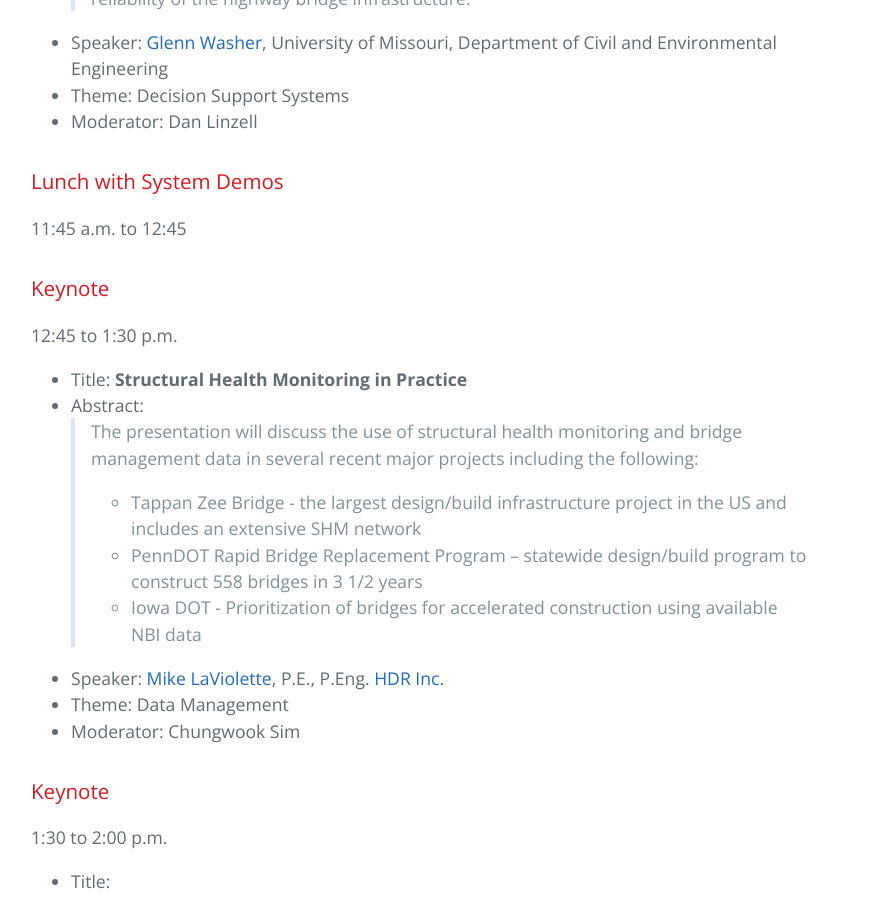
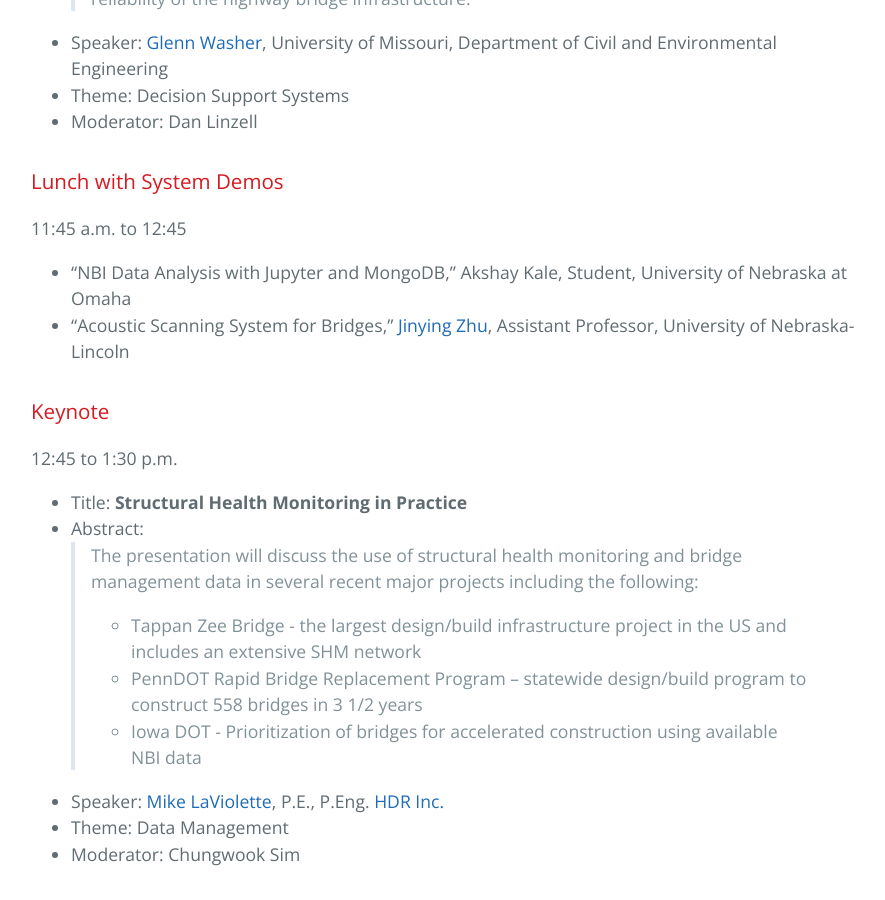
Before and after one commit to BridgingBigData/BridgingBigData.github.io, a Jekyll site: the page built from pages/bbd2017agenda.md, in a window 1280 px wide and 900 px high, scrolled down 2755 px. Shown: the whole window, without its empty margins (193-1078 px from the left). Built offline with Jekyll 4.4.1, drawn with Linux system fonts in a browser that asks for light colours.

Commit message:
Demos Added

```diff
--- a/pages/bbd2017agenda.md
+++ b/pages/bbd2017agenda.md
@@ -61,6 +61,8 @@ Dan Linzell, Deepak Khazanchi
 
 ### Lunch with System Demos
 11:45 a.m. to 12:45
+- "NBI Data Analysis with Jupyter and MongoDB," Akshay Kale, Student, University of Nebraska at Omaha
+- "Acoustic Scanning System for Bridges," [Jinying Zhu](http://engineering.unl.edu/civil/faculty/jinying-zhu/), Assistant Professor, University of Nebraska-Lincoln
 
 ### Keynote
 12:45 to 1:30 p.m.
```
